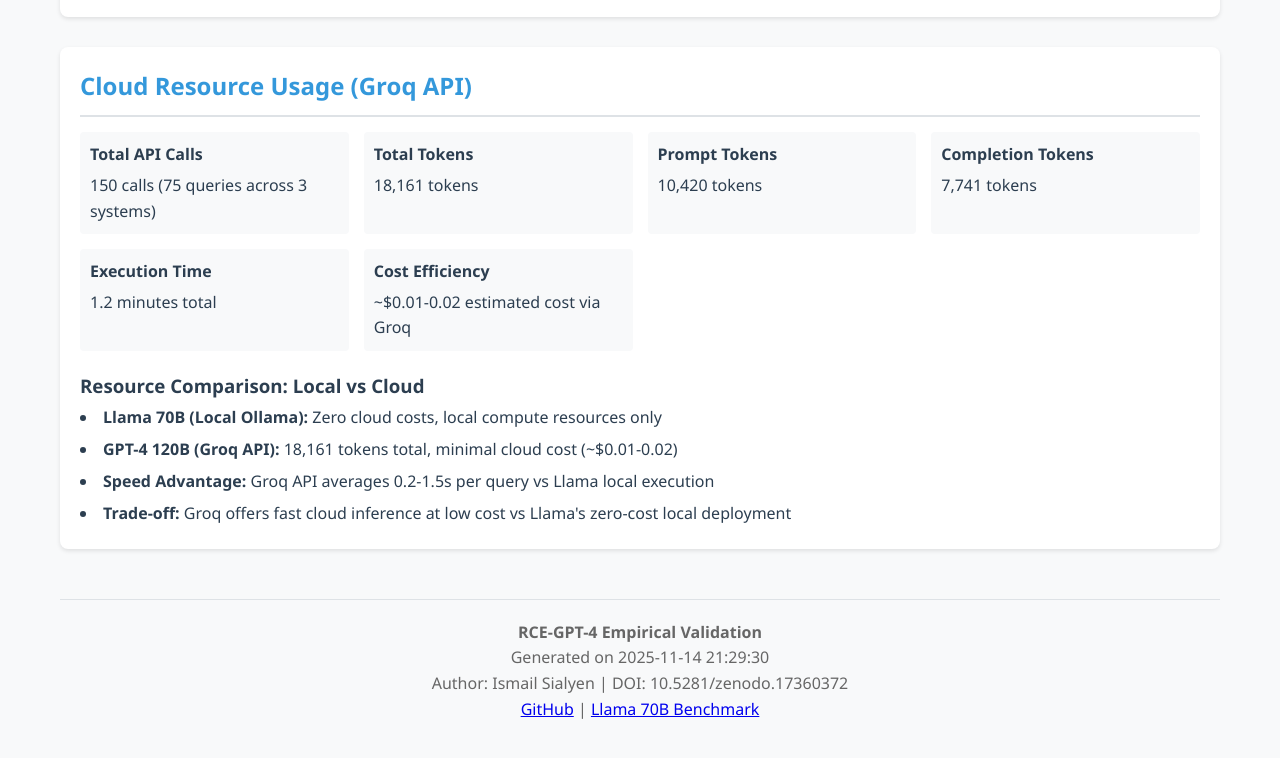
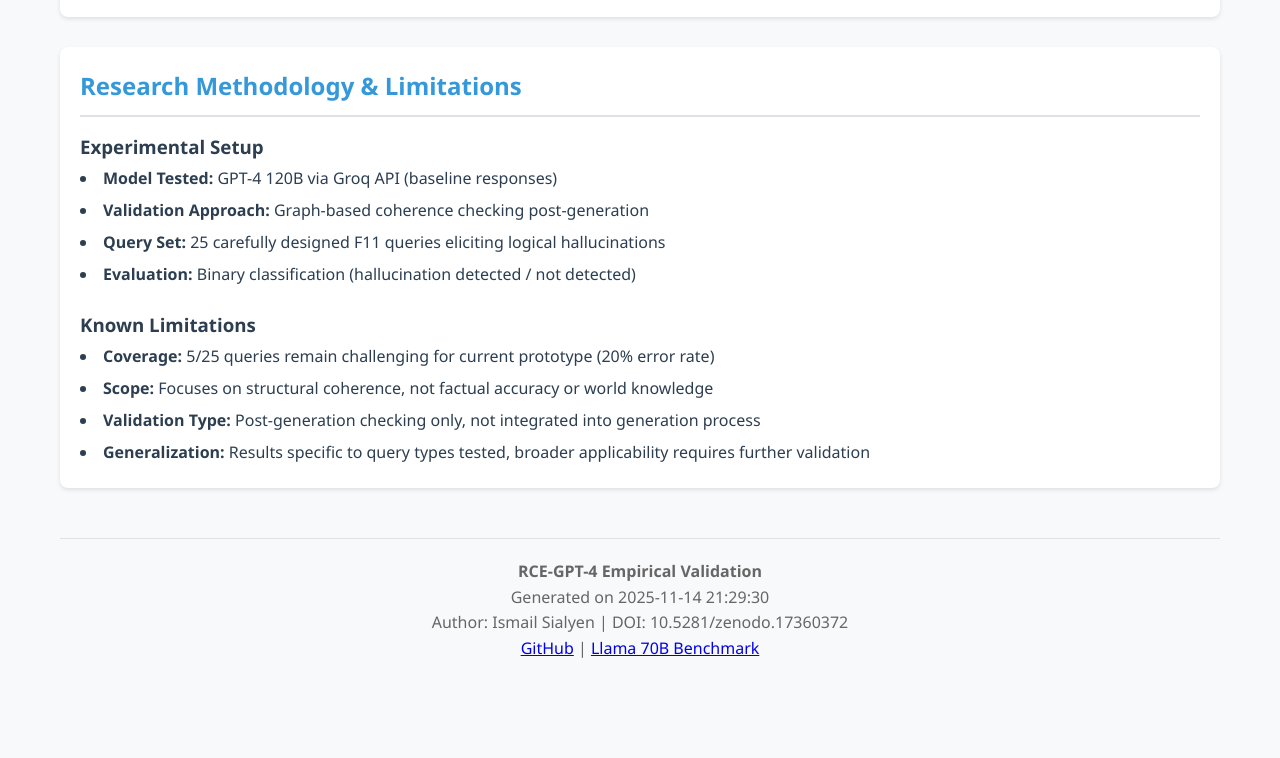
Before and after one commit to IsmaIkami/rce-gpt4-validation, a plain HTML site: page docs/index.html in a window 1280 px wide. Shown: the part 4939-5697 px from the top of the page. After the commit the page ends 5641 px from the top, so only its background shows below. Drawn offline with Linux system fonts and the light colour scheme.

Commit message:
Replace resource usage with research methodology section
Removed:
- Cloud resource usage metrics (not relevant to research)
- Cost/token statistics
- Local vs cloud comparison

Added:
- Experimental setup description
- Known limitations section (honest about 20% error rate)
- Scope clarification (structural coherence, not factual)
- Validation approach details

Focus: Academic transparency for peer review

🤖 Generated with [Claude Code](https://claude.com/claude-code)

Co-Authored-By: Claude <noreply@anthropic.com>

```diff
--- a/docs/index.html
+++ b/docs/index.html
@@ -610,40 +610,22 @@
         </section>
 
         <section class="metadata">
-            <h2>Cloud Resource Usage (Groq API)</h2>
-            <div class="metadata-grid">
-                <div class="metadata-item">
-                    <strong>Total API Calls</strong>
-                    150 calls (75 queries across 3 systems)
-                </div>
-                <div class="metadata-item">
-                    <strong>Total Tokens</strong>
-                    18,161 tokens
-                </div>
-                <div class="metadata-item">
-                    <strong>Prompt Tokens</strong>
-                    10,420 tokens
-                </div>
-                <div class="metadata-item">
-                    <strong>Completion Tokens</strong>
-                    7,741 tokens
-                </div>
-                <div class="metadata-item">
-                    <strong>Execution Time</strong>
-                    1.2 minutes total
-                </div>
-                <div class="metadata-item">
-                    <strong>Cost Efficiency</strong>
-                    ~$0.01-0.02 estimated cost via Groq
-                </div>
-            </div>
+            <h2>Research Methodology & Limitations</h2>
 
-            <h3 style="margin-top: 20px;">Resource Comparison: Local vs Cloud</h3>
+            <h3>Experimental Setup</h3>
             <ul style="list-style-position: inside; line-height: 2;">
-                <li><strong>Llama 70B (Local Ollama):</strong> Zero cloud costs, local compute resources only</li>
-                <li><strong>GPT-4 120B (Groq API):</strong> 18,161 tokens total, minimal cloud cost (~$0.01-0.02)</li>
-                <li><strong>Speed Advantage:</strong> Groq API averages 0.2-1.5s per query vs Llama local execution</li>
-                <li><strong>Trade-off:</strong> Groq offers fast cloud inference at low cost vs Llama's zero-cost local deployment</li>
+                <li><strong>Model Tested:</strong> GPT-4 120B via Groq API (baseline responses)</li>
+                <li><strong>Validation Approach:</strong> Graph-based coherence checking post-generation</li>
+                <li><strong>Query Set:</strong> 25 carefully designed F11 queries eliciting logical hallucinations</li>
+                <li><strong>Evaluation:</strong> Binary classification (hallucination detected / not detected)</li>
+            </ul>
+
+            <h3 style="margin-top: 20px;">Known Limitations</h3>
+            <ul style="list-style-position: inside; line-height: 2;">
+                <li><strong>Coverage:</strong> 5/25 queries remain challenging for current prototype (20% error rate)</li>
+                <li><strong>Scope:</strong> Focuses on structural coherence, not factual accuracy or world knowledge</li>
+                <li><strong>Validation Type:</strong> Post-generation checking only, not integrated into generation process</li>
+                <li><strong>Generalization:</strong> Results specific to query types tested, broader applicability requires further validation</li>
             </ul>
         </section>
 
```
